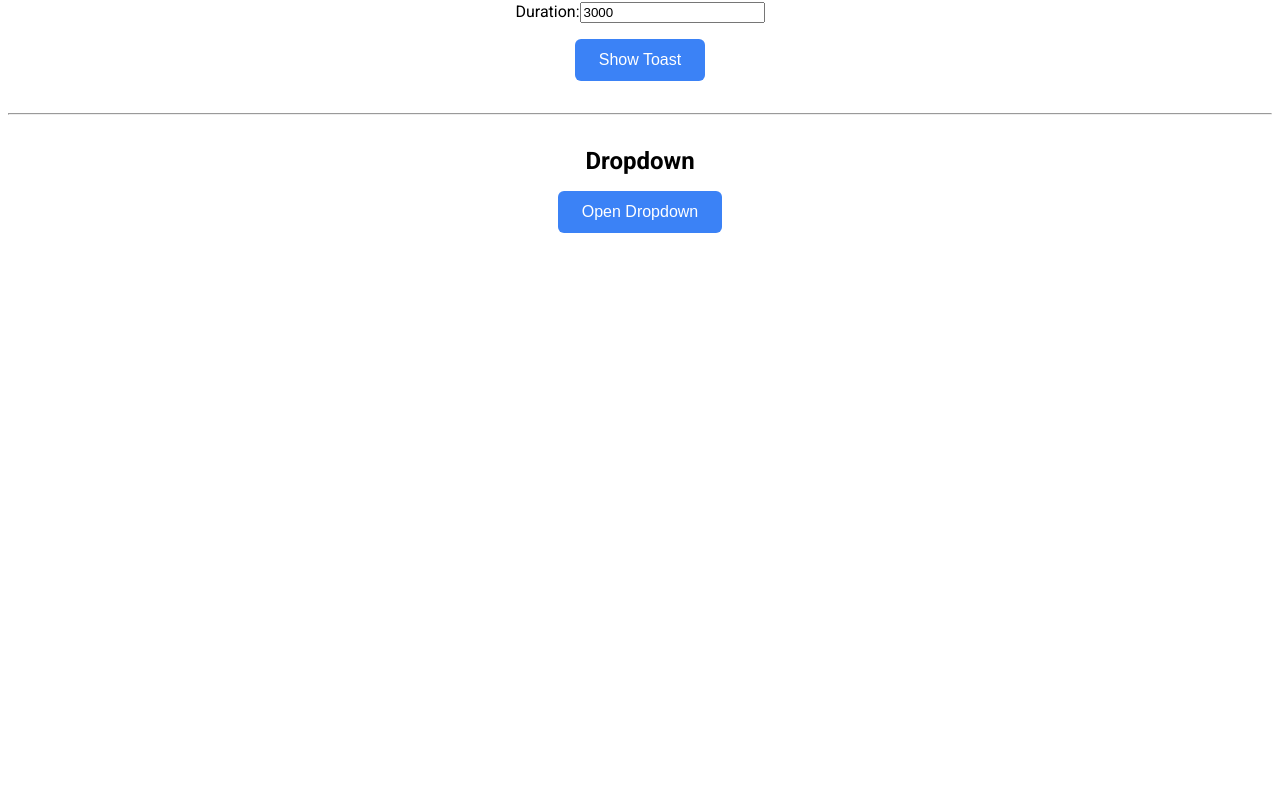
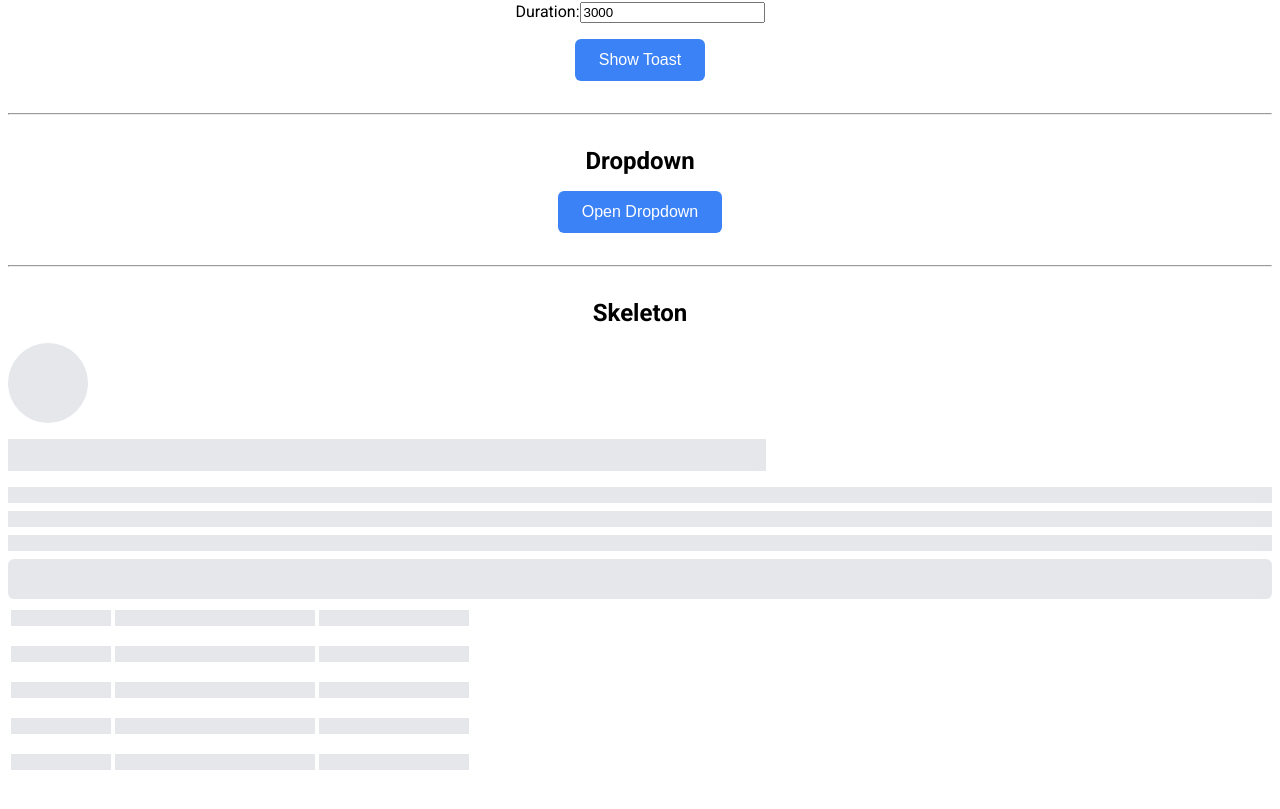
Before and after one commit to edgarimai/vue-smart-ui, a Vue app: page / in a window 1280 px wide. Shown: the part 1138-1947 px from the top of the page. Before the commit the page ends 1539 px from the top, so only its background shows below. Built offline with nearby package versions, Linux system fonts and the light colour scheme.

Commit message:
feat(skeleton): add BaseSkeleton component with multiple variants and animation

```diff
--- a/src/App.vue
+++ b/src/App.vue
@@ -1,6 +1,6 @@
 <script setup>
 import { reactive } from 'vue'
-import { BaseButton, BasePopup, ToastsContainer, BaseDropdown } from './components'
+import { BaseButton, BasePopup, ToastsContainer, BaseDropdown, BaseSkeleton } from './components'
 import { useToast } from '@/composables/toast'
 
 const pageState = reactive({
@@ -305,6 +305,34 @@ const saveData = async () => {
         </BaseDropdown>
       </div>
     </div>
+
+    <hr />
+
+    <div class="skeleton-container">
+      <h2>Skeleton</h2>
+      <div class="container">
+        <!-- Avatar -->
+        <BaseSkeleton variant="circle" width="5rem" height="5rem" />
+
+        <!-- Title -->
+        <BaseSkeleton variant="heading" width="60%" />
+
+        <!-- Text -->
+        <BaseSkeleton variant="text" />
+        <BaseSkeleton variant="text" />
+        <BaseSkeleton variant="text" />
+
+        <!-- Button -->
+        <BaseSkeleton variant="button" rounded />
+      </div>
+      <table>
+        <tr v-for="n in 5" :key="n">
+          <td><BaseSkeleton variant="text" width="100px" /></td>
+          <td><BaseSkeleton variant="text" width="200px" /></td>
+          <td><BaseSkeleton variant="text" width="150px" /></td>
+        </tr>
+      </table>
+    </div>
   </div>
 </template>
 
--- /dev/null
+++ b/src/components/BaseSkeleton.vue
@@ -0,0 +1,115 @@
+<script setup>
+defineProps({
+  variant: {
+    type: String,
+    default: 'rectangle',
+    validator: (value) => ['rectangle', 'circle', 'text', 'heading', 'button'].includes(value),
+  },
+  width: {
+    type: String,
+    default: '100%',
+  },
+  height: {
+    type: String,
+    default: null,
+  },
+  animated: {
+    type: Boolean,
+    default: true,
+  },
+  rounded: {
+    type: Boolean,
+    default: false,
+  },
+})
+</script>
+
+<template>
+  <div
+    class="base-skeleton"
+    :class="[
+      `base-skeleton--${variant}`,
+      {
+        'base-skeleton--animated': animated,
+        'base-skeleton--rounded': rounded,
+      },
+    ]"
+    :style="{
+      width,
+      height: height || null,
+    }"
+  >
+    <slot />
+  </div>
+</template>
+
+<style lang="scss">
+.base-skeleton {
+  display: block;
+  background-color: var(--skeleton-bg, #e5e7eb);
+  position: relative;
+  overflow: hidden;
+
+  // Variants
+  &--rectangle {
+    height: var(--skeleton-rectangle-height, 1.5rem);
+  }
+
+  &--circle {
+    border-radius: 50%;
+    height: var(--skeleton-circle-size, 3rem);
+    width: var(--skeleton-circle-size, 3rem);
+  }
+
+  &--text {
+    height: var(--skeleton-text-height, 1rem);
+    margin: 0.5rem 0;
+
+    &:last-child {
+      width: 80%; // Last line shorter
+    }
+  }
+
+  &--heading {
+    height: var(--skeleton-heading-height, 2rem);
+    margin: 1rem 0;
+  }
+
+  &--button {
+    height: var(--skeleton-button-height, 2.5rem);
+    width: var(--skeleton-button-width, 8rem);
+  }
+
+  &--rounded {
+    border-radius: 0.375rem;
+  }
+
+  // Animation
+  &--animated {
+    &::after {
+      content: '';
+      position: absolute;
+      top: 0;
+      left: 0;
+      right: 0;
+      bottom: 0;
+      background: linear-gradient(
+        90deg,
+        transparent,
+        var(--skeleton-shine, rgba(255, 255, 255, 0.3)),
+        transparent
+      );
+      animation: skeleton-shine 1.5s infinite;
+    }
+  }
+}
+
+@keyframes skeleton-shine {
+  0% {
+    transform: translateX(-100%);
+  }
+  100% {
+    transform: translateX(100%);
+  }
+}
+</style>
--- a/src/components/index.js
+++ b/src/components/index.js
@@ -3,3 +3,4 @@ export { default as BasePopup } from './BasePopup.vue'
 export { default as BaseToast } from './BaseToast.vue'
 export { default as ToastsContainer } from './ToastsContainer.vue'
 export { default as BaseDropdown } from './BaseDropdown.vue'
+export { default as BaseSkeleton } from './BaseSkeleton.vue'
```
